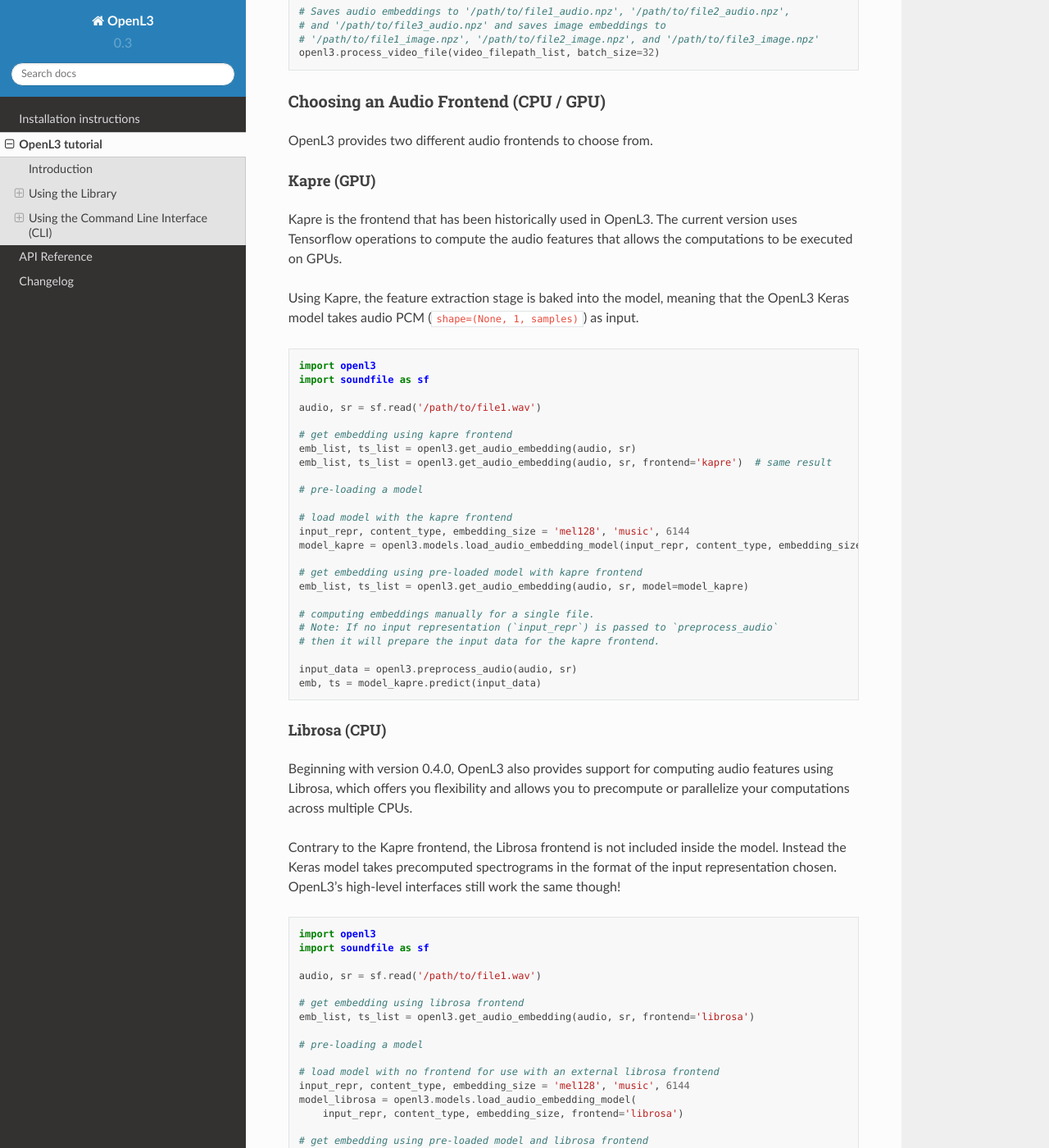
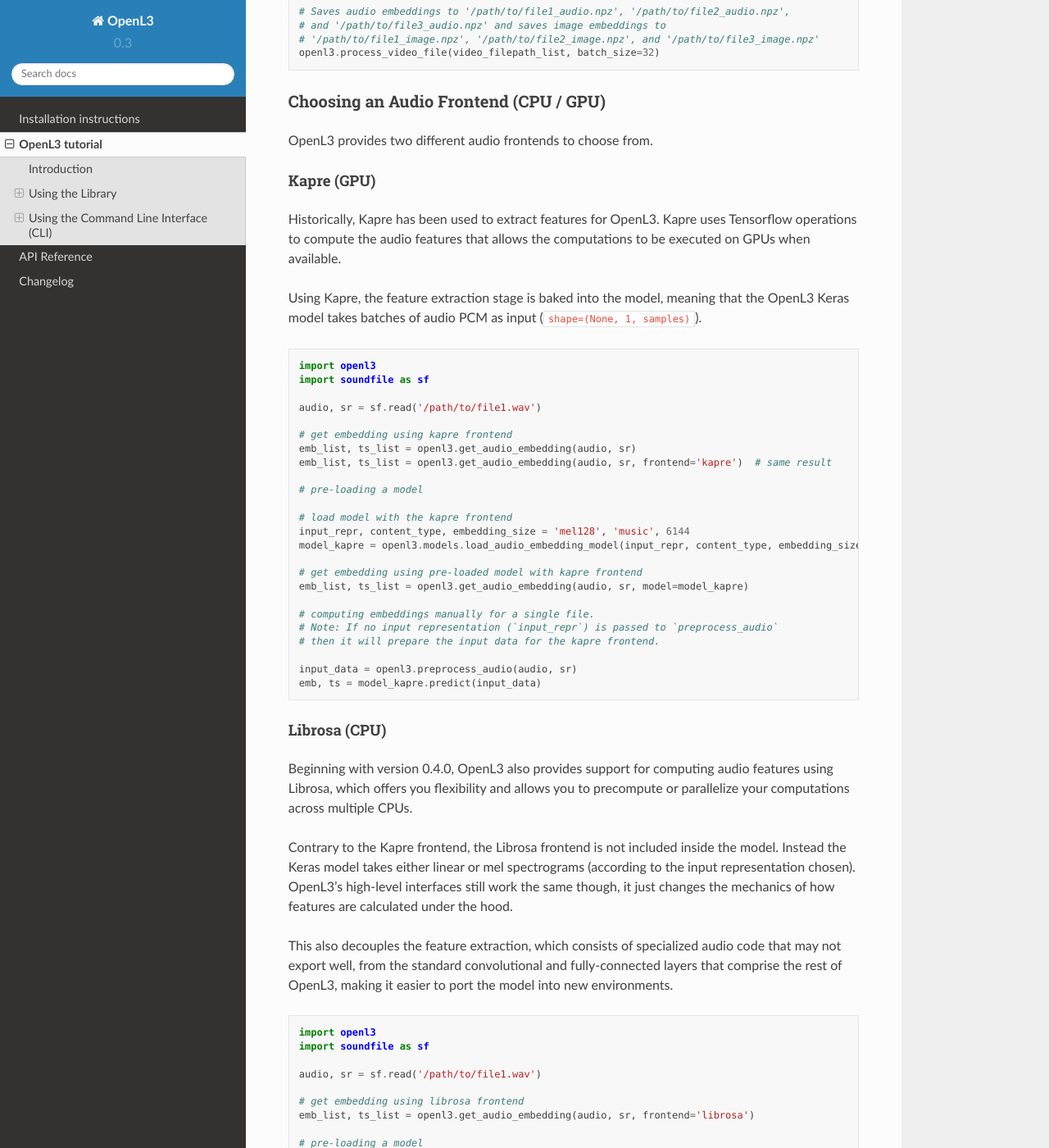
Before and after one commit to marl/openl3, a Sphinx documentation site: the page built from docs/tutorial.rst, in a window 1280 px wide and 1400 px high, scrolled down 8483 px. Shown: the whole window at 82% size. Built offline with Sphinx 7.4.7 and the Read the Docs theme 2.0.0, drawn with Linux system fonts in a browser that asks for light colours.

Commit message:
improve tutorial wording

```diff
--- a/docs/tutorial.rst
+++ b/docs/tutorial.rst
@@ -449,11 +449,12 @@
 Kapre (GPU)
 ^^^^^^^^^^^
 
-Kapre is the frontend that has been historically used in OpenL3. The current version uses Tensorflow
-operations to compute the audio features that allows the computations to be executed on GPUs.
+Historically, Kapre has been used to extract features for OpenL3. Kapre uses Tensorflow
+operations to compute the audio features that allows the computations to be executed on GPUs
+when available.
 
 Using Kapre, the feature extraction stage is baked into the model, meaning that the OpenL3 Keras model
-takes audio PCM (``shape=(None, 1, samples)``) as input.
+takes batches of audio PCM as input (``shape=(None, 1, samples)``).
 
 .. code-block:: python
 
@@ -489,8 +490,12 @@
 which offers you flexibility and allows you to precompute or parallelize your computations across multiple CPUs.
 
 Contrary to the Kapre frontend, the Librosa frontend is not included inside the model. Instead the Keras model
-takes precomputed spectrograms in the format of the input representation chosen. OpenL3's high-level interfaces
-still work the same though!
+takes either linear or mel spectrograms (according to the input representation chosen). OpenL3's high-level interfaces
+still work the same though, it just changes the mechanics of how features are calculated under the hood.
+
+This also decouples the feature extraction, which consists of specialized audio code that may not export well,
+from the standard convolutional and fully-connected layers that comprise the rest of OpenL3, making it easier to
+port the model into new environments.
 
 .. code-block:: python
 
```
